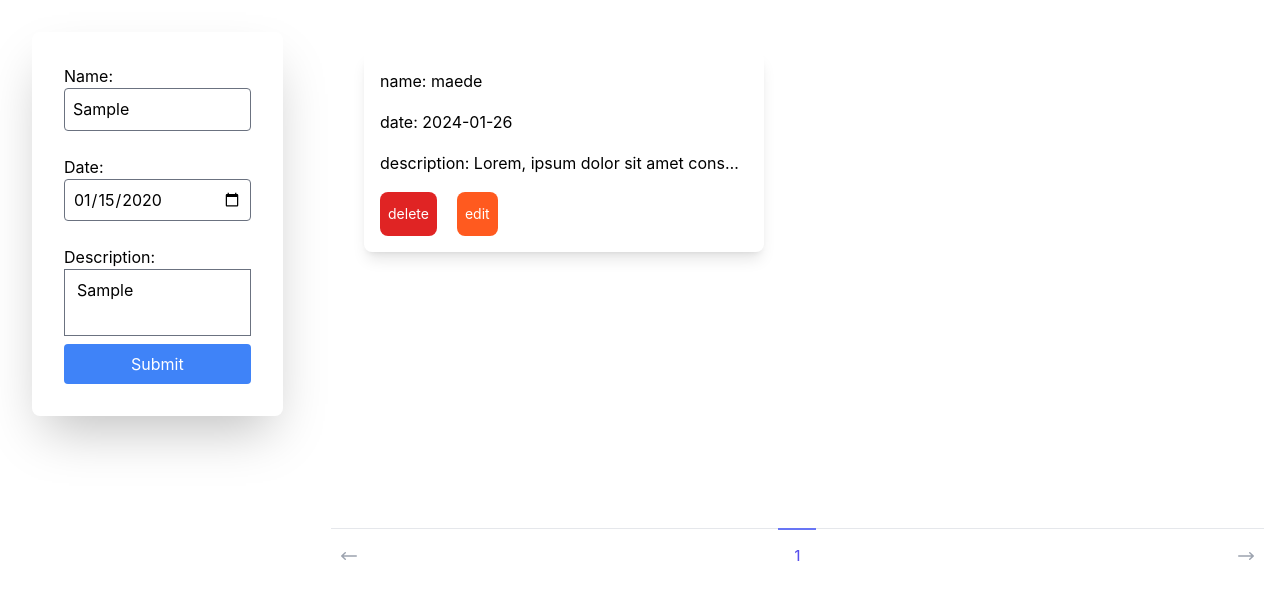
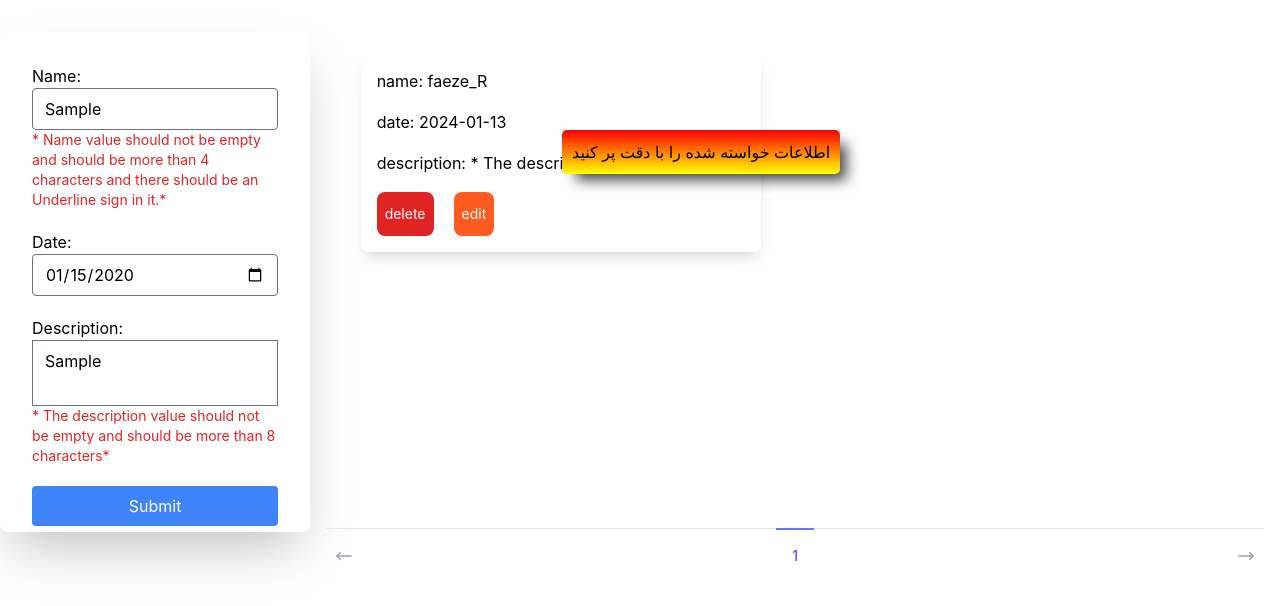
Before and after one commit to Faezerezae/hw17-Maktab103, a website built with Vite: page hw17-faeze/index.html in a window 1280 px wide. Both pictures are taken after typing "Sample", "2020-01-15", "Sample" into the empty fields and a click on the button "Submit". Built offline with nearby package versions, Linux system fonts and the light colour scheme; no server answers; data requests are answered from the project's data file.

Commit message:
add form validation to your HTML form

```diff
--- a/db.json
+++ b/db.json
@@ -1,10 +1,10 @@
 {
   "data": [
     {
-      "name": "maede",
-      "date": "2024-01-26",
-      "description": "Lorem, ipsum dolor sit amet consectetur adipisicing elit. Porro fuga quos aperiam pariatur voluptates saepe, tempora quisquam delectus libero. Cupiditate!",
-      "id": 2
+      "name": "faeze_R",
+      "date": "2024-01-13",
+      "description": "* The description value should not be empty and should be more than 8 characters*",
+      "id": 1
     }
   ]
 }
--- a/hw17-faeze/index.html
+++ b/hw17-faeze/index.html
@@ -8,30 +8,31 @@
   </head>
   <body>
     <div class="flex mx-auto container">
+      <div id="corect-modal" class="modal">با موفقیت ثبت شد</div>
+      <div id="discorect-modal" class="modal">
+        اطلاعات خواسته شده را با دقت پر کنید
+      </div>
       <form
         id="myForm"
         action="#"
-        class="h-96 w-80 grid gap-2 shadow-2xl rounded-lg p-8 m-8"
+        class="h-[500px] w-[400px] grid gap-5 shadow-2xl rounded-lg p-8 mt-8"
       >
-        <div class="grid">
+        <div class="grid gap-0">
           <label for="name">Name:</label>
-          <input
-            type="text"
-            id="name"
-            required
-            class="p-2 mb-4 rounded w-full"
-          />
+          <input type="text" id="name" class="rounded w-full" />
+          <span class="text-red-600 hidden text-sm" id="alret-one"
+            >* Name value should not be empty and should be more than 4
+            characters and there should be an Underline sign in it.*</span
+          >
         </div>
-        <div class="grid">
+        <div class="grid gap-0">
           <label for="date">Date:</label>
-          <input
-            type="date"
-            id="date"
-            required
-            class="p-2 mb-4 rounded w-full"
-          />
+          <input type="date" id="date" class="rounded w-full" />
+          <span class="text-red-600 hidden text-sm" id="alret-two"
+            >*The date must not be empty*</span
+          >
         </div>
-        <div class="grid">
+        <div class="grid gap-0">
           <label for="description">Description:</label>
           <textarea
             name="description"
@@ -39,8 +40,11 @@
             cols="10"
             rows="2"
             class="resize-none w-full"
-            required
           ></textarea>
+          <span class="text-red-600 hidden text-sm" id="alret-three"
+            >* The description value should not be empty and should be more than
+            8 characters*</span
+          >
         </div>
         <button
           type="submit"
@@ -110,13 +114,18 @@
     >
       <div class="bg-white p-4 rounded-lg text-center">
         <p class="mb-4">Are you sure you want to delete this item?</p>
-        <button id="confirmDelete" class="bg-red-600 text-white px-4 py-2 mr-2 rounded-md">
+        <button
+          id="confirmDelete"
+          class="bg-red-600 text-white px-4 py-2 mr-2 rounded-md"
+        >
           OK
         </button>
-        <button id="cancelDelete" class="bg-gray-400 px-4 py-2 rounded-md">Cancel</button>
+        <button id="cancelDelete" class="bg-gray-400 px-4 py-2 rounded-md">
+          Cancel
+        </button>
       </div>
     </div>
 
-    <script type="module" src="/src/main.ts"></script>
+    <script type="module" defer src="/src/main.ts"></script>
   </body>
 </html>
--- a/hw17-faeze/src/main.ts
+++ b/hw17-faeze/src/main.ts
@@ -2,27 +2,79 @@ import "./style.css";
 import "flowbite";
 import axios from "axios";
 
-// تعریف یک instance از axios با baseURL
 const api = axios.create({
-  baseURL: "http://localhost:2000", // آدرس baseURL خود را اینجا قرار دهید
+  baseURL: "http://localhost:2000",
 });
 
-const API_DATA = "/data"; // آدرس data خود را اینجا قرار دهید
+const API_DATA = "/data";
 
+const myForm = <HTMLFormElement>document.querySelector("#myForm");
 const result = <HTMLDivElement>document.getElementById("result");
 const nameInput = <HTMLInputElement>document.getElementById("name");
 const dateInput = <HTMLInputElement>document.getElementById("date");
+
 const descriptionInput = <HTMLTextAreaElement>(
   document.getElementById("description")
 );
+const alertName = <HTMLSpanElement>document.querySelector("#alret-one");
+const alertِDate = <HTMLSpanElement>document.querySelector("#alret-two");
+const alertDescription = <HTMLSpanElement>(
+  document.querySelector("#alret-three")
+);
+
+const corectModalElem = <HTMLDivElement>document.querySelector("#corect-modal");
+const disCorectModalElem = <HTMLDivElement>(
+  document.querySelector("#discorect-modal")
+);
+
+myForm.addEventListener("submit", controller);
+
+const corectModalHandler = () => {
+  corectModalElem.style.display = "block";
+  setTimeout(() => {
+    corectModalElem.style.display = "none";
+  }, 5000);
+};
+
+const disCorectModalHandler = () => {
+  disCorectModalElem.style.display = "block";
+  setTimeout(() => {
+    disCorectModalElem.style.display = "none";
+  }, 5000);
+};
+
+function controller(e: any) {
+  e.preventDefault();
+  const conditionName =
+    nameInput.value.includes("_") && nameInput.value.length > 4;
+  const conditionDate = dateInput.value !== "";
+  const conditionDescription = descriptionInput.value.length > 8;
+
+  if (conditionName && conditionDescription && conditionDate) {
+    corectModalHandler();
+    alertName.style.display = "none";
+    alertِDate.style.display = "none";
+    alertDescription.style.display = "none";
+    postORpatch();
+  }
+
+  if (!conditionName) {
+    alertName.style.display = "block";
+    disCorectModalHandler();
+  }
+  if (!conditionDate) {
+    alertِDate.style.display = "block";
+    disCorectModalHandler();
+  }
+  if (!conditionDescription) {
+    alertDescription.style.display = "block";
+    disCorectModalHandler();
+  }
+}
+
 const submit = <HTMLButtonElement>document.getElementById("submit");
 let creatingNewUser: boolean = true;
 let editNum: number;
-
-submit.addEventListener("click", async (event) => {
-  event.preventDefault();
-  postORpatch();
-});
 
 type UserType = {
   name: string;
--- a/hw17-faeze/src/style.css
+++ b/hw17-faeze/src/style.css
@@ -10,3 +10,30 @@
     -ms-overflow-style: none;
     scrollbar-width: none;
   }
+
+
+  .modal {
+    width: 200px;
+    background-color: #fff;
+    margin: 50px;
+    padding: 10px;
+    border-radius: 5px;
+    text-align: center;
+    position: absolute;
+    top: 10%;
+    left: 40%;
+    width: auto;
+    box-shadow: 10px 10px 14px -4px rgba(0,0,0,0.75);
+  -webkit-box-shadow: 10px 10px 14px -4px rgba(0,0,0,0.75);
+  -moz-box-shadow: 10px 10px 14px -4px rgba(0,0,0,0.75);
+  }
+
+  #corect-modal {
+    display: none;
+    background-image: linear-gradient(#2ecc71 , yellow);
+  }
+
+  #discorect-modal {
+    display: none;
+    background-image:linear-gradient(red , yellow);
+  }
```
